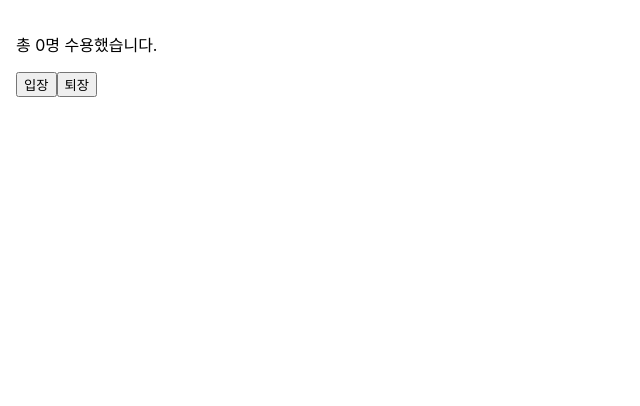
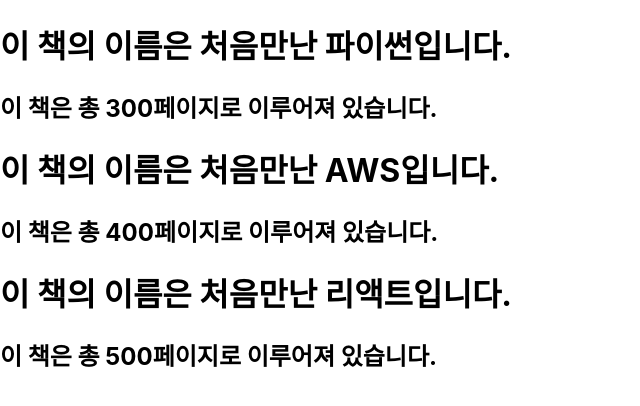
Before and after one commit to jingu0318/23-react1, a React (Create React App) app: page / in a window 1280 px wide. Shown: the top 406 px of the page, without its empty margins (0-640 px from the left). Built offline with nearby package versions, Linux system fonts and the light colour scheme.

Commit message:
3강 라이브러리 활용하기 위한 수정

```diff
--- a/src/index.js
+++ b/src/index.js
@@ -10,10 +10,11 @@
 import NotificationList from './chapter_06/NotificationList';
 import Accommodate from './chapter_07/Accommodate';
 
+
   const root = ReactDOM.createRoot(document.getElementById('root'));
   root.render(
     <React.StrictMode>
-      <Accommodate />
+      <Library />
     </React.StrictMode>
   );
 
```
